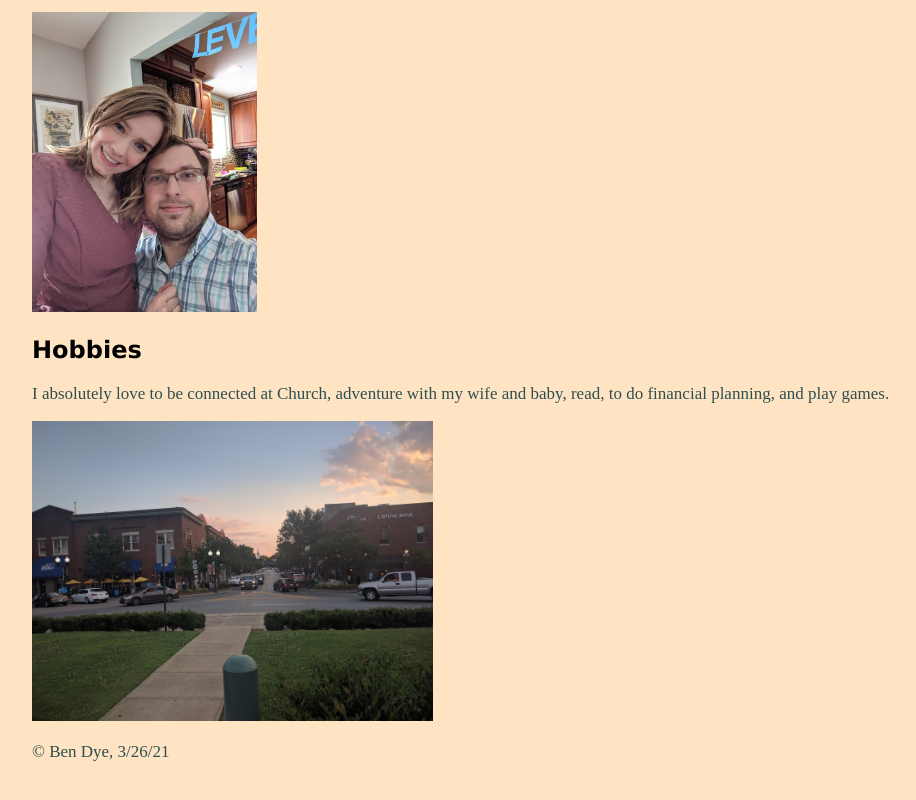
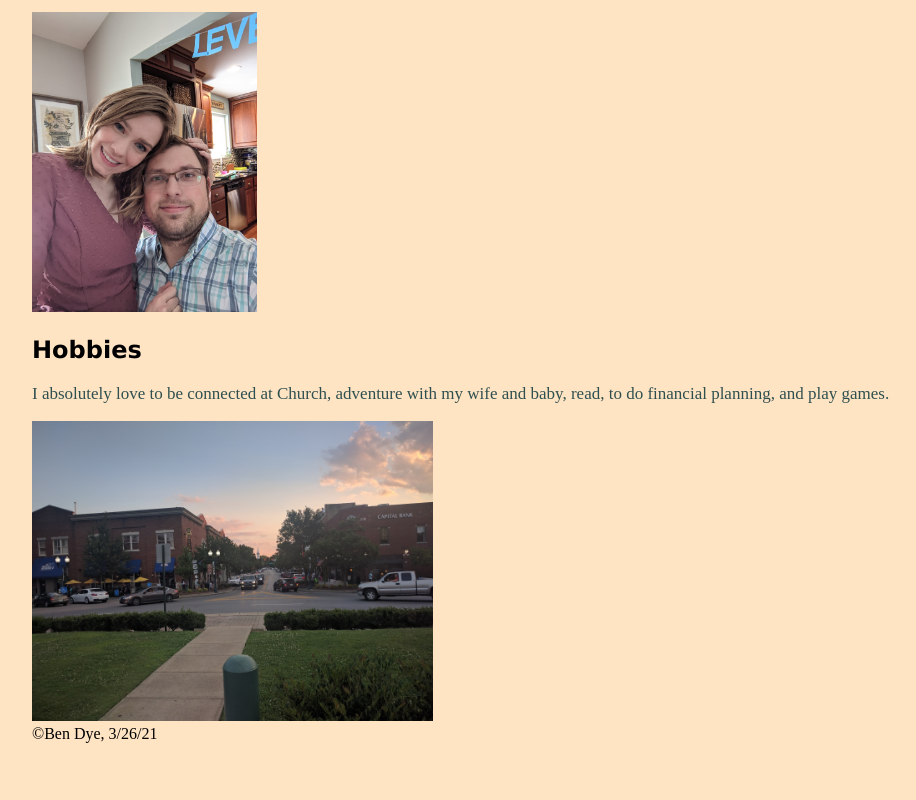
Before and after one commit to Dulfite/HTML-Project, a website: page index.html in a window 1280 px wide. Shown: the part 1060-1860 px from the top of the page, without its empty margins (1-917 px from the left). After the commit the page ends 1836 px from the top, so only its background shows below. Drawn offline with Linux system fonts and the light colour scheme.

Commit message:
tweaked footer copyright code

```diff
--- a/index.html
+++ b/index.html
@@ -42,7 +42,7 @@
                <img src="images/Franklin.jpg" alt="Franklin, TN" height="300"></im>
          </article>
          <footer>
-            <p>&copy Ben Dye, 3/26/21</p>
+            &copyBen Dye, 3/26/21
          </footer>
       </main>
    </body>
```
